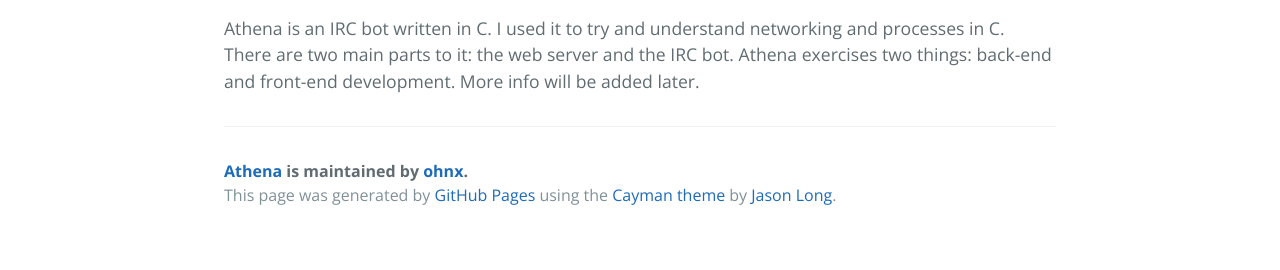
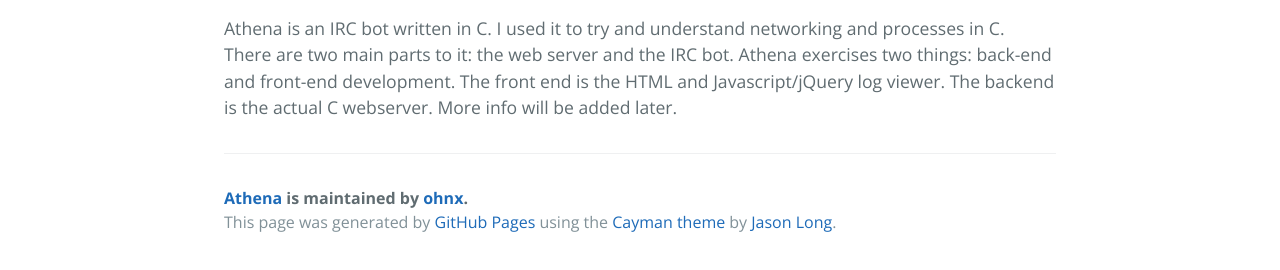
Before and after one commit to ohnx-archive/athena, a plain HTML site: page index.html in a window 1280 px wide. Shown: the part 470-740 px from the top of the page. Drawn offline with nearby package versions, Linux system fonts and the light colour scheme.

Commit message:
Update index.html

```diff
--- a/index.html
+++ b/index.html
@@ -26,6 +26,8 @@
 I used it to try and understand networking and processes in C.
 There are two main parts to it: the web server and the IRC bot.
 Athena exercises two things: back-end and front-end development.
+The front end is the HTML and Javascript/jQuery log viewer.
+The backend is the actual C webserver.
 More info will be added later.</p>
 
       <footer class="site-footer">
```
